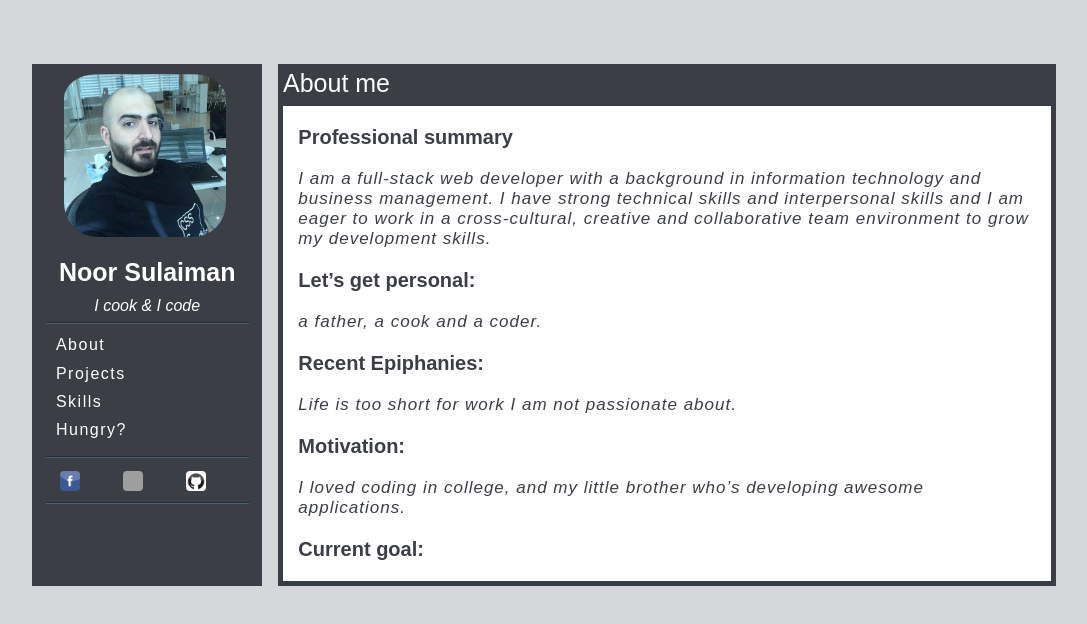
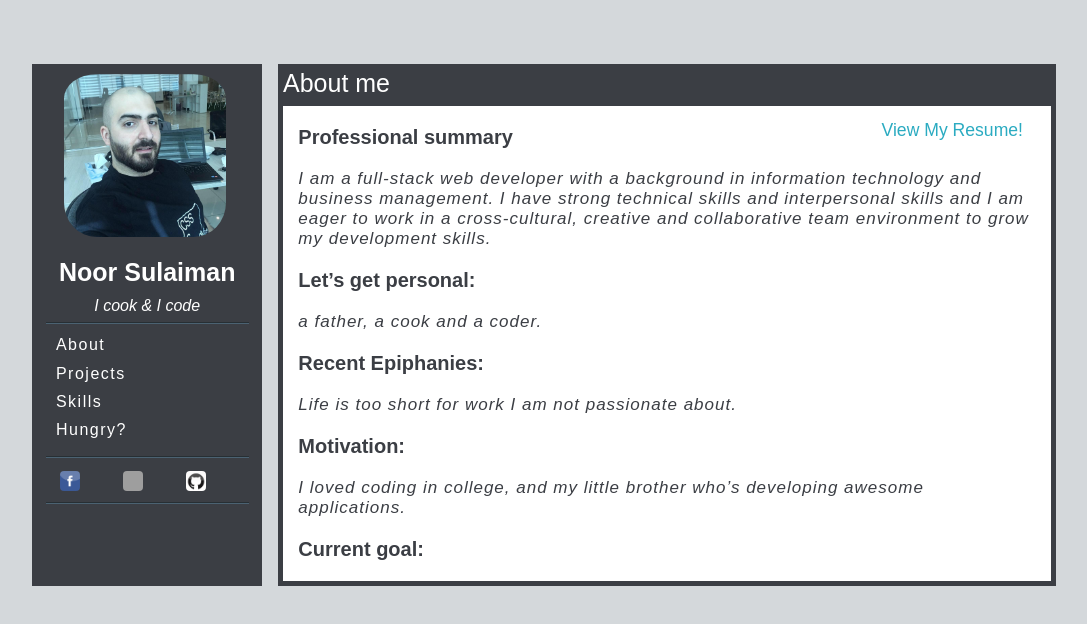
Before and after one commit to NoorSulaiman/Final-project, a React (Create React App) app: page / in a window 1280 px wide. Shown: the top 624 px of the page, without its empty margins (96-1183 px from the left). Built offline with nearby package versions, Linux system fonts and the light colour scheme; grey boxes are pictures that could not be loaded.

Commit message:
adding my resume file

```diff
--- a/src/components/display/about/about.css
+++ b/src/components/display/about/about.css
@@ -24,3 +24,17 @@
 	font-size: 17px;
 
 }
+.resume{
+	display: flex;
+	width: 100%;
+}
+
+.resume a{
+	font-size: 1.1em;
+		margin-left: 50%;
+		margin-top:2%;
+		color:#2babc1;
+}
+.resume a:hover{
+	color:#3fcbe4;
+}
--- a/src/components/display/about/about.js
+++ b/src/components/display/about/about.js
@@ -1,5 +1,5 @@
 import React from 'react';
-
+import pdf from './resume.pdf'
 import './about.css'
 
 const About =() =>{
@@ -7,7 +7,10 @@ const About =() =>{
   return <div className='about'>
     <div id='pagetitle'>About me</div>
     <div className="paragraphs">
-        <h3>Professional summary</h3>
+       <div className="resume">
+         <h3>Professional summary</h3>
+         <a href={pdf} target='_blank'>View My Resume!</a>
+       </div>
         <p>I am a full-stack web developer with a background in information technology and business management. I have strong technical skills and interpersonal skills and I am eager to work in a cross-cultural, creative and collaborative team environment to grow my development skills.</p>
         <h3>Let’s get personal: </h3>
         <p>a father, a cook and a coder.</p>
```
Also changed, not shown: 1 other file (tests, documents, lock files or other folders).
